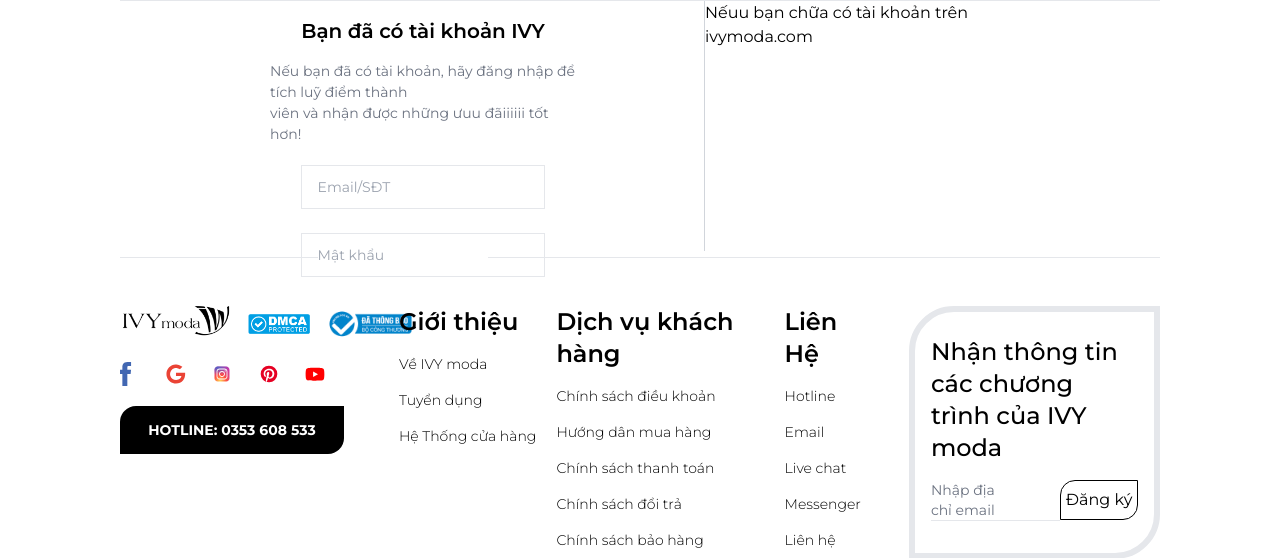
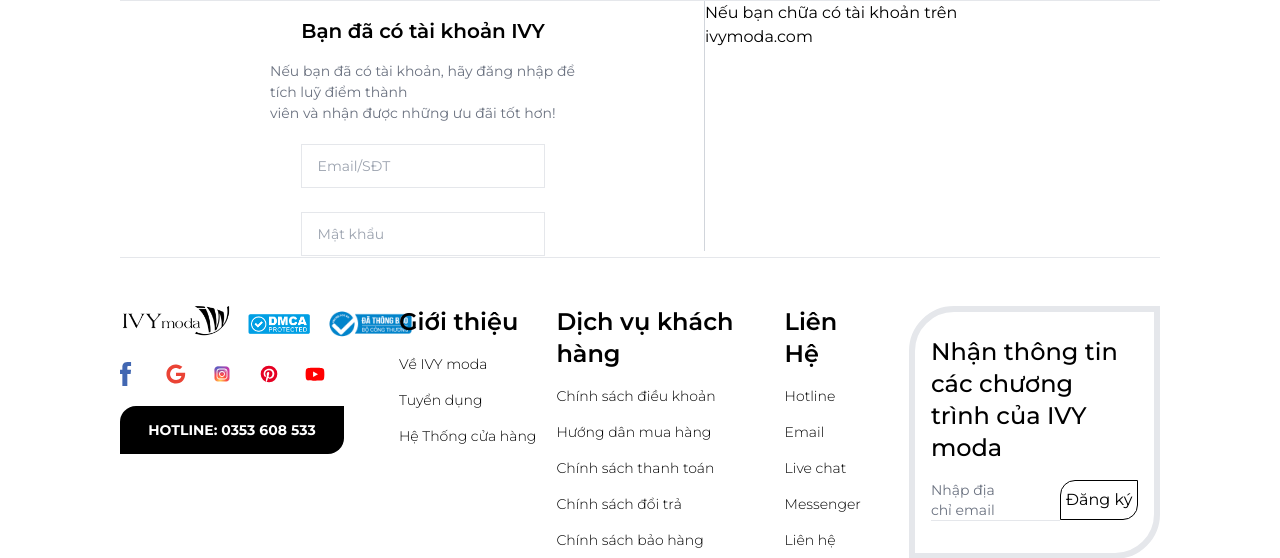
Before and after one commit to hoanghiep2625/Shop-Ivymoda, a PHP site: page / in a window 1280 px wide. Shown: the part 96-654 px from the top of the page. Run offline with PHP 8.4, Linux system fonts and the light colour scheme; some libraries are stand-ins or nearby versions.

Commit message:
update form home

```diff
--- a/views/home.php
+++ b/views/home.php
@@ -54,8 +54,8 @@
         <div class="mb-5">
           <p class="text-[14px] text-gray-500"> Nếu bạn đã có tài khoản, hãy đăng nhập để tích luỹ điểm thành <br>
           <p class="text-[14px] text-gray-500">viên và nhận
-            được những ưuu
-            đãiiiiii
+            được những ưu
+            đãi
             tốt
             hơn!</p>
           </p>
@@ -70,7 +70,7 @@
       </div>
       <div class="flex flex-col items-center">
         <p></p>
-        <p>Nếuu bạn chữa có tài khoản trên ivymoda.com</p>
+        <p>Nếu bạn chữa có tài khoản trên ivymoda.com</p>
 
       </div>
     </div>
```
